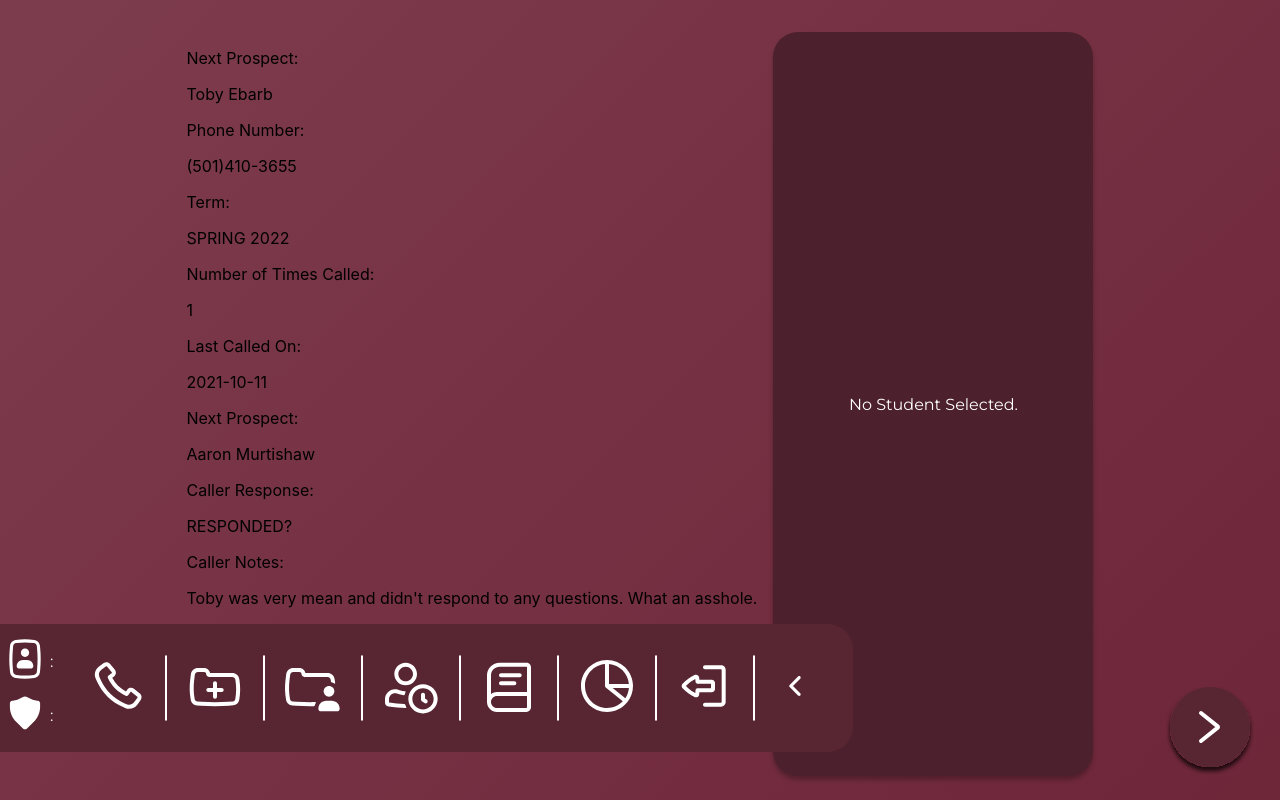
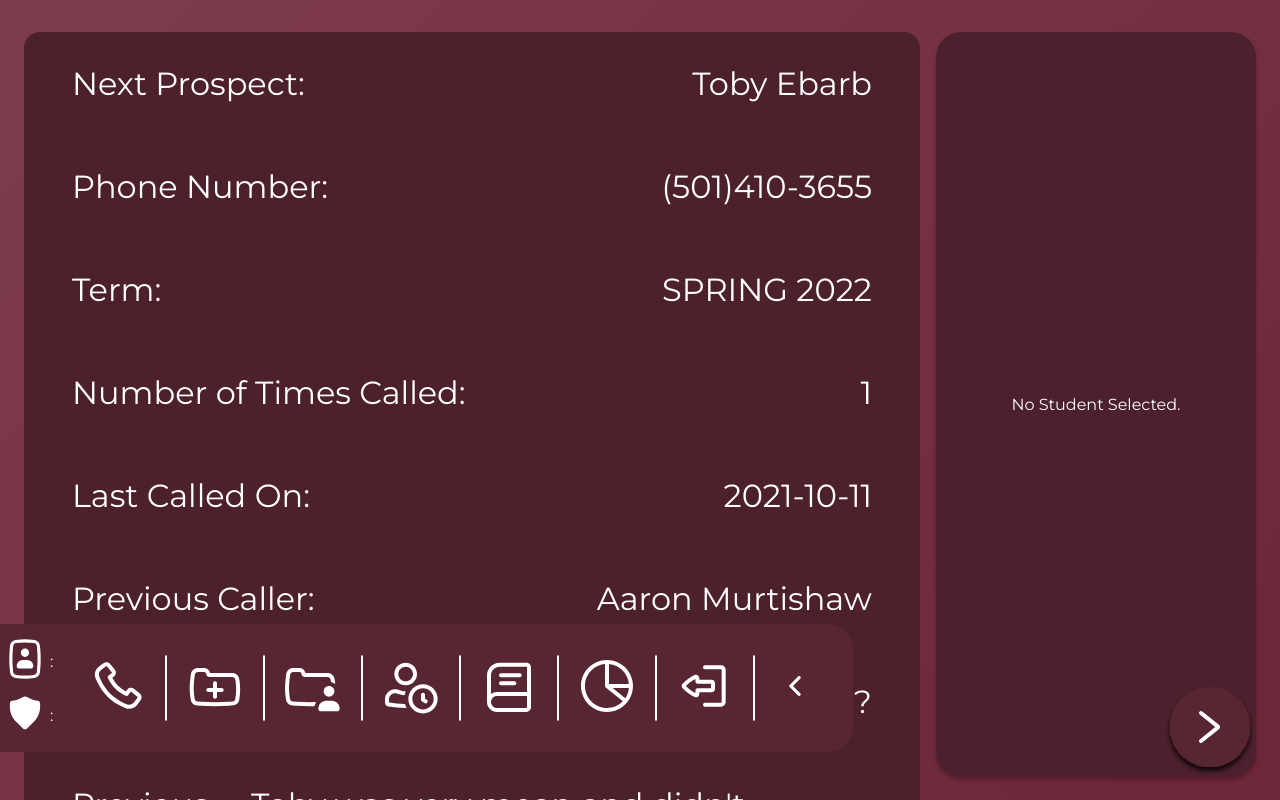
Before and after one commit to tobyebarb/ualr-bound, a React (Create React App) app in the folder ualr-bound/: page /prospects in a window 1280 px wide. Both pictures are taken after a click on the icon 1210 px from the left and 726 px from the top of the page. Shown: the top 800 px of the page. Built offline with nearby package versions, Linux system fonts and the light colour scheme.

Commit message:
Added stylization to MyNextProspectTable.css

```diff
--- a/ualr-bound/src/components/MyNextProspectTable/MyNextProspectTable.css
+++ b/ualr-bound/src/components/MyNextProspectTable/MyNextProspectTable.css
@@ -0,0 +1,108 @@
+.prospect-table-container {
+    width: 70vw;
+    background: #4D212C;
+    border-radius: 1rem;
+
+    display: flex;
+    flex-direction: column;
+    justify-content: space-around;
+}
+
+.prospect-text-container-noninit {
+    display: flex;
+    flex-direction: column;
+    justify-content: center;
+
+    margin-left: auto;
+    margin-right: auto;
+    height: 100%;
+}
+
+.prospect-section {
+    margin-left: 3rem;
+    margin-right: 3rem;
+    display: flex;
+    flex-direction: column;
+
+}
+
+.prospect-text-container {
+    display: flex;
+    flex-direction: row;
+
+    justify-content: space-between;
+}
+
+.prospect-text-container p {
+    font-family: Montserrat;
+    font-size: 2rem;
+
+    color: #FFFFFF;
+}
+
+.prospect-text-container-noninit p {
+    font-family: Montserrat;
+    font-size: 2rem;
+
+    color: #FFFFFF;
+}
+
+.prospect-text-container-noninit p:last-child {
+    font-family: Montserrat;
+    font-size: 2rem;
+
+    color: #FFFFFF;
+    margin-top: auto;
+    margin-bottom: 10rem;
+}
+
+.prospect-top-text-container {
+    font-family: Montserrat;
+    font-size: 2rem;
+
+    color: #FFFFFF;
+}
+
+.prospect-mid-text-container {
+    font-family: Montserrat;
+    font-size: 2rem;
+
+    color: #FFFFFF;
+
+}
+
+.prospect-bottom-text-container {
+    font-family: Montserrat;
+    font-size: 2rem;
+
+    color: #FFFFFF;
+
+}
+
+.prospect-update-button-container {
+    margin-left: auto;
+    margin-right: 3rem;
+}
+
+.prospect-update-button-container button {
+    background: #582633;
+    border: 5px solid #FFFFFF;
+    box-sizing: border-box;
+    border-radius: 10px;
+
+
+    font-family: Montserrat;
+    font-style: normal;
+    font-size: 1.25rem;
+    padding: 0.825rem;
+    display: flex;
+    align-items: center;
+    text-align: center;
+
+    color: #FFFFFF;
+    transition: all ease-in-out 0.3s;
+}
+
+.prospect-update-button-container button:hover {
+    border: 5px solid #413f3f;
+}
--- a/ualr-bound/src/components/MyNextProspectTable/MyNextProspectTable.js
+++ b/ualr-bound/src/components/MyNextProspectTable/MyNextProspectTable.js
@@ -29,58 +29,63 @@ const MyNextProspectTable = (props) => {
   if (props.initialized) {
     return (
       <div className="prospect-table-container">
-        <div className="prospect-top-section">
-          <div className="prospect-top-text-container">
+        <div id="top-section" className="prospect-section">
+          <div className="prospect-text-container">
             <p>Next Prospect:</p>
             <p>{studentSRAData.name}</p>
           </div>
-          <div className="prospect-top-text-container">
+          <div className="prospect-text-container">
             <p>Phone Number:</p>
             <p>{studentSRAData.phone}</p>
           </div>
         </div>
-        <div className="prospect-mid-section">
-          <div className="prospect-mid-text-container">
+        <div id="mid-section" className="prospect-section">
+          <div className="prospect-text-container">
             <p>Term:</p>
             <p>{studentSRAData.term}</p>
           </div>
-          <div className="prospect-mid-text-container">
+          <div className="prospect-text-container">
             <p>Number of Times Called:</p>
             <p>{studentSRAData.numTimesCalled}</p>
           </div>
-          <div className="prospect-mid-text-container">
+          <div className="prospect-text-container">
             <p>Last Called On:</p>
             <p>
               {studentSRAData.dateCalled ? studentSRAData.dateCalled : "N/A"}
             </p>
           </div>
-          <div className="prospect-mid-text-container">
-            <p>Next Prospect:</p>
+          <div className="prospect-text-container">
+            <p>Previous Caller:</p>
             <p>
               {studentSRAData.prevCaller ? studentSRAData.prevCaller : "N/A"}
             </p>
           </div>
         </div>
-        <div className="prospect-bottom-section">
-          <div className="prospect-bottom-text-container">
-            <p>Caller Response:</p>
+        <div id="bot-section" className="prospect-section">
+          <div className="prospect-text-container">
+            <p>Previous Caller Response:</p>
             <p>{studentSRAData.callResponse}</p>
           </div>
-          <div className="prospect-bottom-text-container">
-            <p>Caller Notes:</p>
+          <div className="prospect-text-container">
+            <p>Previous Caller Notes:</p>
             <p>{studentSRAData.callNotes}</p>
           </div>
+        </div>
+        <div className="prospect-update-button-container">
+          <button className="prospect-update-button">Update Call Info</button>
         </div>
       </div>
     );
   } else {
     return (
       <div className="prospect-table-container">
-        <p>Welcome to your "MyNextProspect" dashboard!</p>
-        <p>
-          Click on the next button in the bottom-right to get your next
-          prospect!
-        </p>
+        <div className="prospect-table-text-noninit">
+          <p>Welcome to your "MyNextProspect" dashboard!</p>
+          <p>
+            Click on the next button in the bottom-right to get your next
+            prospect!
+          </p>
+        </div>
       </div>
     );
   }
--- a/ualr-bound/src/pages/LoginPage/LoginPage.js
+++ b/ualr-bound/src/pages/LoginPage/LoginPage.js
@@ -38,7 +38,7 @@ const LoginPage = () => {
     if (e.key === "Enter") {
       // do something
       e.preventDefault();
-      console.log("Enter key pressed!")
+      console.log("Enter key pressed!");
       handleSubmit();
     }
   };
```
